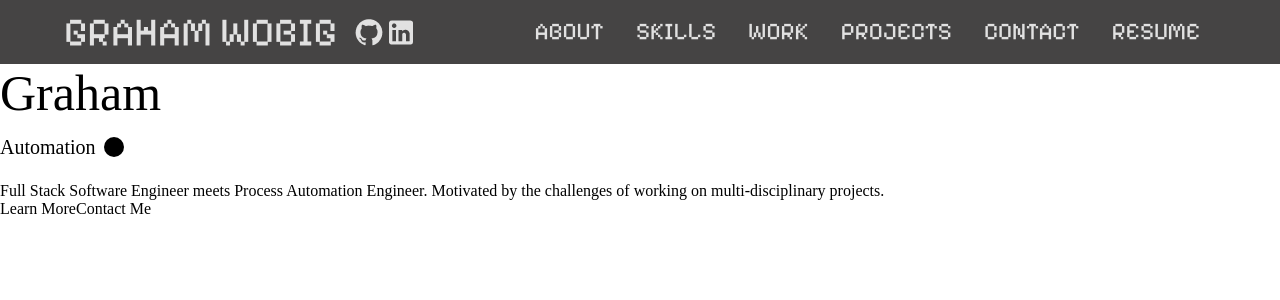
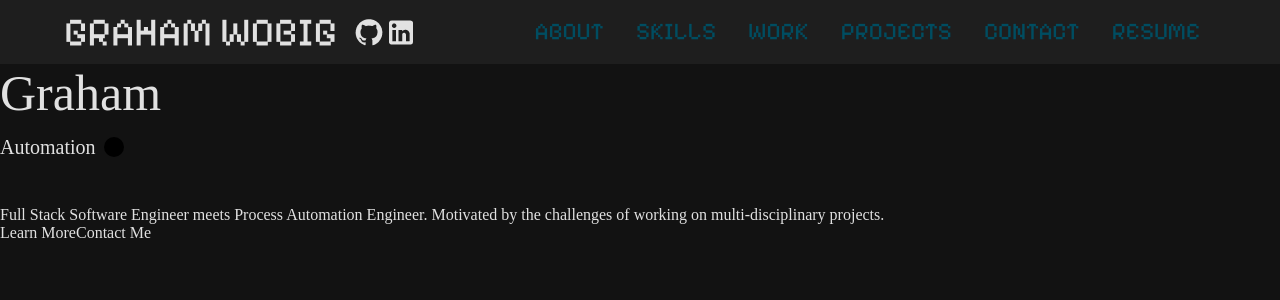
Before and after one commit to grahamwobig/mysite, a React (Vite) app: page / in a window 1280 px wide. Shown: the top 300 px of the page. Built offline with nearby package versions, Linux system fonts and the light colour scheme.

Commit message:
add color palette

```diff
--- a/src/components/Landing.tsx
+++ b/src/components/Landing.tsx
@@ -25,7 +25,7 @@ function Landing() {
                     Motivated by the challenges of working on multi-disciplinary projects.
                 </p>
             </div>
-            <div>
+            <div className="landing-buttons">
                 <span>Learn More</span>
                 <span>Contact Me</span>
             </div>
--- a/src/styles/Landing.css
+++ b/src/styles/Landing.css
@@ -1,6 +1,12 @@
+@import url('colors.css');
+@import url('Navbar.css');
+
 .homepage-container {
-    height: 100vdh;
-    margin-top: 64px;
+    height: calc(100vh - var(--navbar-height));
+    width: 100vw;
+    margin-top: var(--navbar-height);
+    background-color: var(--background-color);
+    color: var(--text-color);
 }
 
 .homepage-name {
--- a/src/styles/Navbar.css
+++ b/src/styles/Navbar.css
@@ -1,13 +1,9 @@
 /* Global CSS variables and font setup */
 @import url('https://fonts.googleapis.com/css2?family=Pixelify+Sans:wght@400..700&display=swap');
+@import url('colors.css');
 
 :root {
   --navbar-height: 64px;
-  --text-color: #e1e1e1;
-  --hover-color: #666;
-  --primary-color: #000;
-  --primary-hover-color: #444;
-  --bg-white: #000;
   --spacing-xl: 24px;
   --container-width: 1200px;
   --transition-fast: 0.3s ease;
@@ -23,7 +19,7 @@
 
 /* Navbar container */
 .navbar {
-  background-color: rgba(37, 36, 36, 0.85);
+  background-color: var(--surface-color);
   color: var(--text-color);
   height: var(--navbar-height);
   width: 100%;
@@ -76,7 +72,7 @@
 }
 
 .navbar-menu a {
-  color: var(--text-color);
+  color: var(--primary-accent-color);
   text-decoration: none;
   font-size: 1.5rem;
   transition: color var(--transition-fast);
@@ -89,7 +85,7 @@
 }
 
 .navbar-menu a:hover {
-    color: var(--hover-color);
+    color: var(--secondary-accent-color);
     scale: 1.05;
 }
 
@@ -118,7 +114,7 @@
   top: var(--navbar-height);
   left: 0;
   width: 100%;
-  background-color: var(--primary-color);
+  background-color: var(--background-color);
   flex-direction: column;
   list-style: none;
   max-height: 0;
@@ -147,7 +143,7 @@
 }
 
 .navbar-mobile-menu a:hover {
-    background-color: rgba(255, 255, 255, 0.1);
+    background-color: var(--surface-color);
     scale: 1.05;
 }
 
--- /dev/null
+++ b/src/styles/colors.css
@@ -0,0 +1,7 @@
+:root {
+    --background-color: #121212;
+    --surface-color: #1e1e1e;
+    --primary-accent-color: #004d61;
+    --secondary-accent-color: #1e90ff;
+    --text-color: #e1e1e1;
+}
```
Also changed, not shown: resource/colorPalettes.txt (added).
